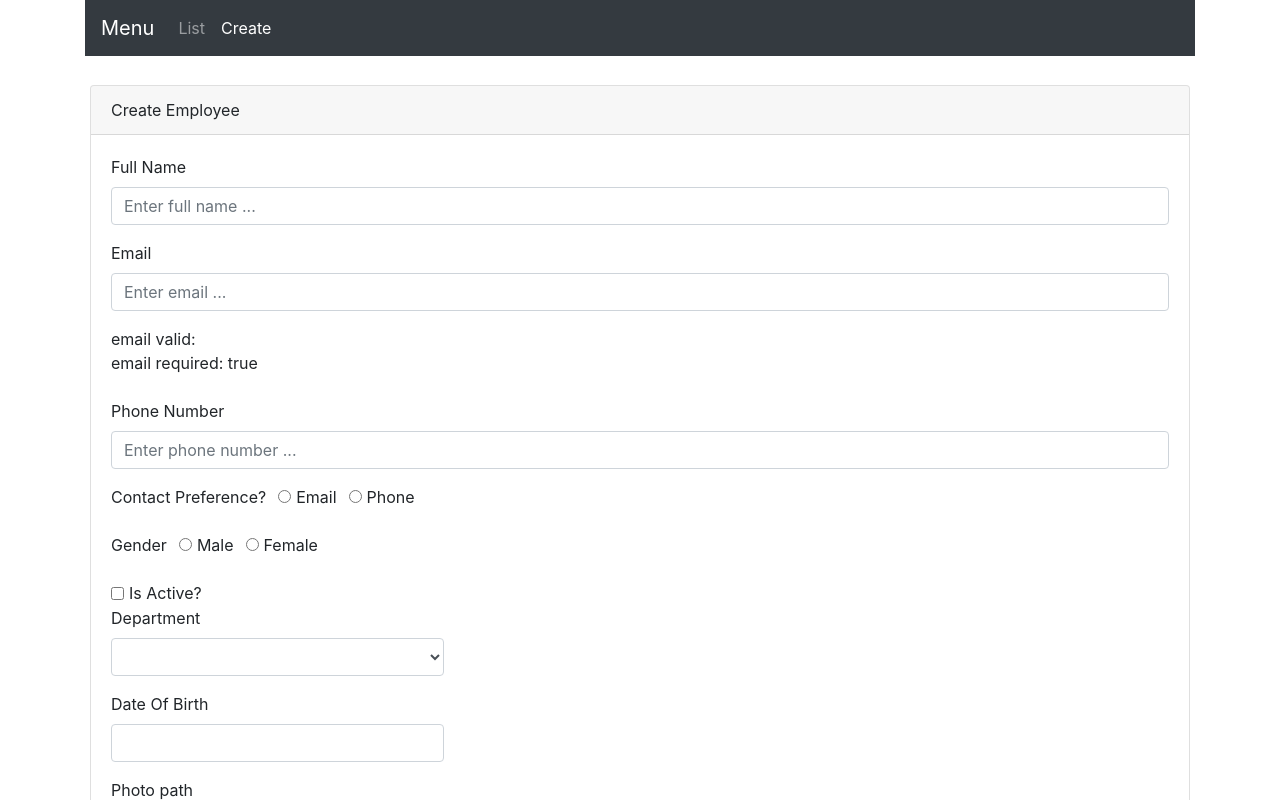
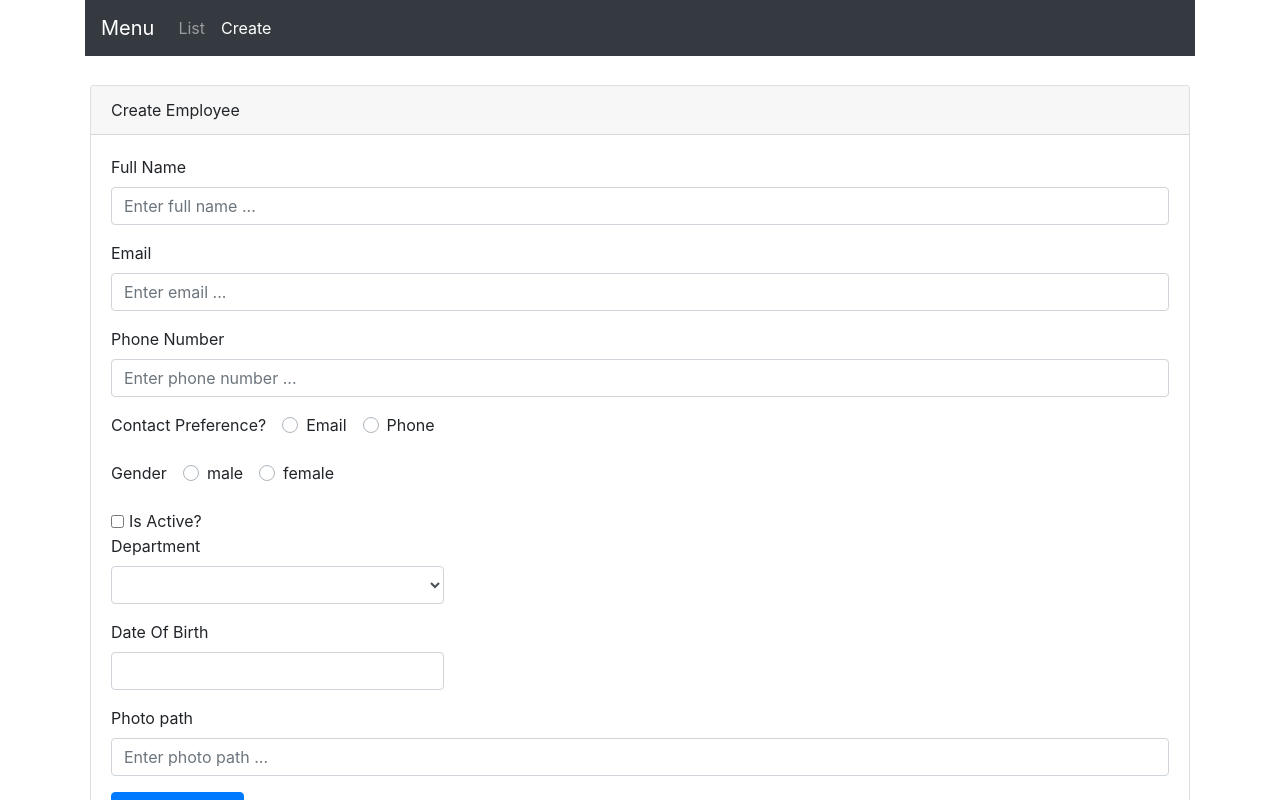
Before and after one commit to bartvanhoey/Angular5Tutorial, an Angular app: page /create in a window 1280 px wide. Shown: the top 800 px of the page. Built offline with nearby package versions, Linux system fonts and the light colour scheme.

Commit message:
end clip 20

```diff
--- a/src/app/employees/create-employee.component.html
+++ b/src/app/employees/create-employee.component.html
@@ -16,56 +16,55 @@
         <span class='valid-feedback'>Full name is valid</span>
       </div>
       <!-- Email -->
-      <!-- regular expression for email -> "^[a-zA-Z0-9_.+-]+@[a-zA-Z0-9-]+\.[a-zA-Z0-9-.]+$" -->
-      <!-- regular expression for email specific domain -> "^[a-zA-Z0-9_.+-]+@(?:(?:[a-zA-Z0-9-]+\.)?[a-zA-Z]+\.)?(pragimtech)\.com$" -->
       <div class="form-group">
         <label [class.text-danger]='email.invalid && email.touched' [class.text-success]='email.valid' for="email">Email</label>
         <input [class.is-valid]='email.valid' [class.is-invalid]='email.invalid && email.touched' #email="ngModel"
-          required pattern="^[a-zA-Z0-9_.+-]+@(?:(?:[a-zA-Z0-9-]+\.)?[a-zA-Z]+\.)?(pragimtech)\.com$" [(ngModel)]="employee.email" type="email" name="email" id="email" class="form-control"
-          placeholder="Enter email ...">
+          required pattern="^[a-zA-Z0-9_.+-]+@(?:(?:[a-zA-Z0-9-]+\.)?[a-zA-Z]+\.)?(pragimtech)\.com$" [(ngModel)]="employee.email"
+          type="email" name="email" id="email" class="form-control" placeholder="Enter email ...">
         <span class="invalid-feedback" *ngIf="email.errors?.pattern">Email is invalid</span>
         <span class="invalid-feedback" *ngIf="email.errors?.required">Email is a required field</span>
         <span class='valid-feedback'>Email is valid</span>
       </div>
-      email valid: {{email.errors?.pattern | json}}
-      <br>
-      email required: {{email.errors?.required | json}}
-      <br>
-      <br>
       <!-- Phone Number -->
       <div class="form-group">
         <label for="phoneNumber">Phone Number</label>
         <input [(ngModel)]="employee.phoneNumber" type="text" name="phoneNumber" id="phoneNumber" class="form-control"
           placeholder="Enter phone number ...">
       </div>
+
       <!-- Contact Preference -->
       <div class="form-group">
-        <div class="form-check-inline"><label>Contact Preference?</label></div>
-        <div class="form-check-inline">
-          <label class="form-check-label">
-            <input [(ngModel)]="employee.contactPreference" type="radio" class="form-check-input" value="email" name="contactPref">Email
-          </label>
+        <div class="custom-control-inline"><label [class.text-danger]='contact.invalid && contact.touched'>Contact Preference?</label></div>
+        <div class="custom-control custom-radio custom-control-inline">
+          <input [class.is-invalid]='contact.invalid && contact.touched' #contact="ngModel" required
+            [(ngModel)]="employee.contactPreference" type="radio" class="custom-control-input" value="email" name="contactPref"
+            id="emailContact">
+          <label for='emailContact' class='custom-control-label'>Email</label>
         </div>
-        <div class="form-check-inline">
-          <label class="form-check-label">
-            <input [(ngModel)]="employee.contactPreference" type="radio" class="form-check-input" value="phone" name="contactPref">Phone
-          </label>
+        <div class="custom-control custom-radio custom-control-inline">
+          <input  [class.is-invalid]='contact.invalid && contact.touched' #contact="ngModel" required [(ngModel)]="employee.contactPreference" type="radio" class="custom-control-input"
+            value="phone" name="contactPref" id="phoneContact">
+          <label for='phoneContact' class='custom-control-label'>Phone</label>
+          <span class='invalid-feedback'>&nbsp; &nbsp; Contact Preference is a required field</span>
         </div>
       </div>
+
       <!-- Gender -->
       <div class="form-group">
-        <div class="form-check-inline"><label>Gender</label></div>
-        <div class="form-check-inline">
-          <label class="form-check-label">
-            <input [(ngModel)]="employee.gender" type="radio" class="form-check-input" value="male" name="gender">Male
-          </label>
+        <div class="custom-control-inline"><label [class.text-danger]='gender.invalid && gender.touched'>Gender</label></div>
+        <div class="custom-control custom-radio custom-control-inline">
+          <input [class.is-invalid]="gender.invalid && gender.touched" #gender="ngModel" type="radio" required id="male"
+            name="gender" value="Male" [(ngModel)]="employee.gender" class="custom-control-input">
+          <label for="male" class="custom-control-label">male</label>
         </div>
-        <div class="form-check-inline">
-          <label class="form-check-label">
-            <input [(ngModel)]="employee.gender" type="radio" class="form-check-input" value="female" name="gender">Female
-          </label>
+        <div class="custom-control custom-radio custom-control-inline">
+          <input [class.is-invalid]="gender.invalid && gender.touched" #gender="ngModel" type="radio" required id="female"
+            name="gender" value="Female" [(ngModel)]="employee.gender" class="custom-control-input">
+          <label for="female" class="custom-control-label">female</label>
+          <span class="invalid-feedback">&nbsp; &nbsp; Gender is required</span>
         </div>
       </div>
+
       <!-- IsActive -->
       <div class="form-check-inline">
         <input [(ngModel)]="employee.isActive" type="checkbox" name="isActive" class="form-check-input" id="isActive">
```
